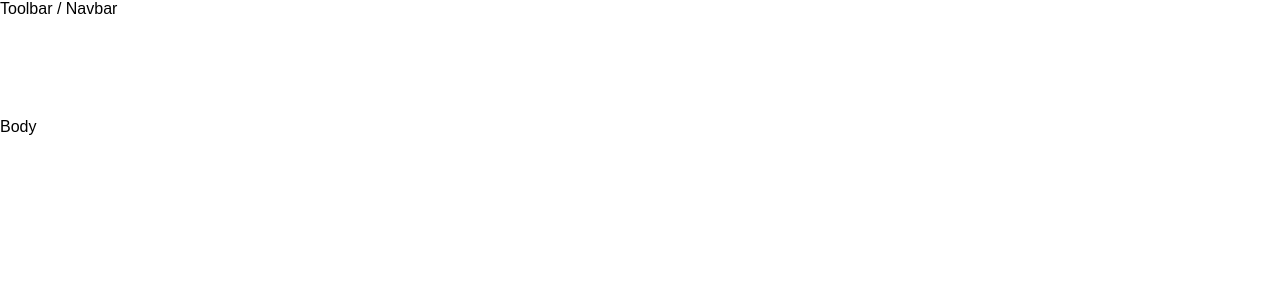
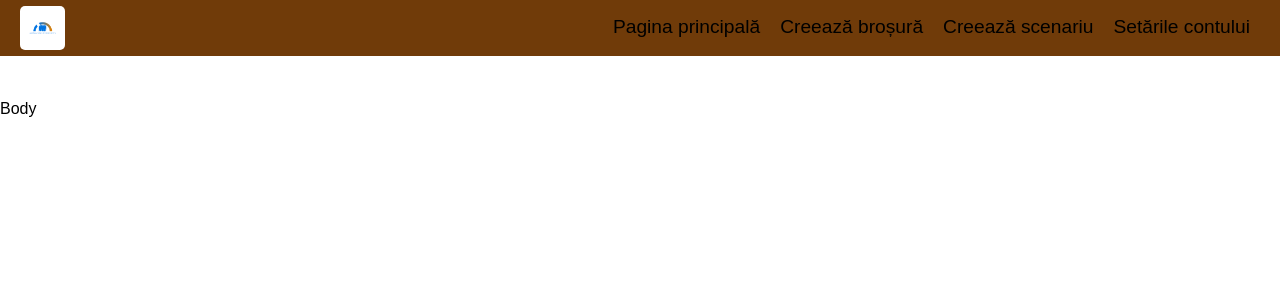
Before and after one commit to LeancaBogdan/ManagingConflicts, a React (Create React App) app in the folder managing_conflicts/: page / in a window 1280 px wide. Shown: the top 300 px of the page. Built offline with nearby package versions, Linux system fonts and the light colour scheme.

Commit message:
Toolbar component

```diff
--- a/managing_conflicts/src/components/Navigation/NavigationItem/NavigationItem.js
+++ b/managing_conflicts/src/components/Navigation/NavigationItem/NavigationItem.js
@@ -6,8 +6,8 @@ const navigationItem = (props) => {
   return (
     <li className={classes.NavigationItem}>
       <a
-        href={props.link}
-        className={props.active ? classes.active : null}>{props.children}</a>
+        className={props.active ? classes.active : null}
+        href={props.link}>{props.children}</a>
     </li>
   );
 }
--- a/managing_conflicts/src/components/Navigation/NavigationItem/NavigationItem.module.css
+++ b/managing_conflicts/src/components/Navigation/NavigationItem/NavigationItem.module.css
@@ -7,10 +7,14 @@
 }
 
 .NavigationItem a{
-  color: white;
+    color: black;
+    text-decoration: none;
     height: 100%;
     padding: 16px 10px;
     border-bottom: 4px solid transparent;
+    box-sizing: border-box;
+    text-align: center;
+    font-size: larger;
 }
 
 .NavigationItem a:hover,
--- a/managing_conflicts/src/components/Navigation/NavigationItems.module.css
+++ b/managing_conflicts/src/components/Navigation/NavigationItems.module.css
@@ -3,7 +3,7 @@
   padding: 0;
   list-style: none;
   display: flex;
-  flex-flow: column;
+  flex-flow: row;
   align-items: center;
   height: 100%;
 
--- /dev/null
+++ b/managing_conflicts/src/components/Toolbar/Toolbar.js
@@ -0,0 +1,20 @@
+import React from 'react';
+
+import classes from './Toolbar.module.css';
+import Logo from '../Logo/Logo';
+import NavigationiItems from '../Navigation/NavigationItems';
+
+const toolbar = (props) => {
+  return (
+    <header className={classes.Toolbar}>
+      <div className={classes.Logo}>
+        <Logo />
+      </div>
+      <nav>
+        <NavigationiItems />
+      </nav>
+    </header>
+  );
+}
+
+export default toolbar;
--- /dev/null
+++ b/managing_conflicts/src/components/Toolbar/Toolbar.module.css
@@ -0,0 +1,22 @@
+.Toolbar{
+  height: 56px;
+  width: 100%;
+  position: fixed;
+  top:0;
+  left:0;
+  background-color: #703B09;
+  display: flex;
+  justify-content: space-between;
+  align-items: center;
+  padding: 0 20px;
+  box-sizing: border-box;
+  z-index: 90;
+}
+
+.Toolbar nav{
+  height: 100%;
+}
+
+.Logo{
+  height: 80%;
+}
--- a/managing_conflicts/src/hoc/Layout/Layout.js
+++ b/managing_conflicts/src/hoc/Layout/Layout.js
@@ -2,11 +2,12 @@ import React from 'react';
 
 import classes from './Layout.module.css';
 import Aux from '../Aux/Aux';
+import Toolbar from '../../components/Toolbar/Toolbar';
 
 const layout = (props) => {
   return (
     <Aux>
-      <div>Toolbar / Navbar</div>
+      <Toolbar />
       <main className={classes.Content}>
         {props.children}
       </main>
```
Lines whose indentation alone changed are shown as unchanged.
